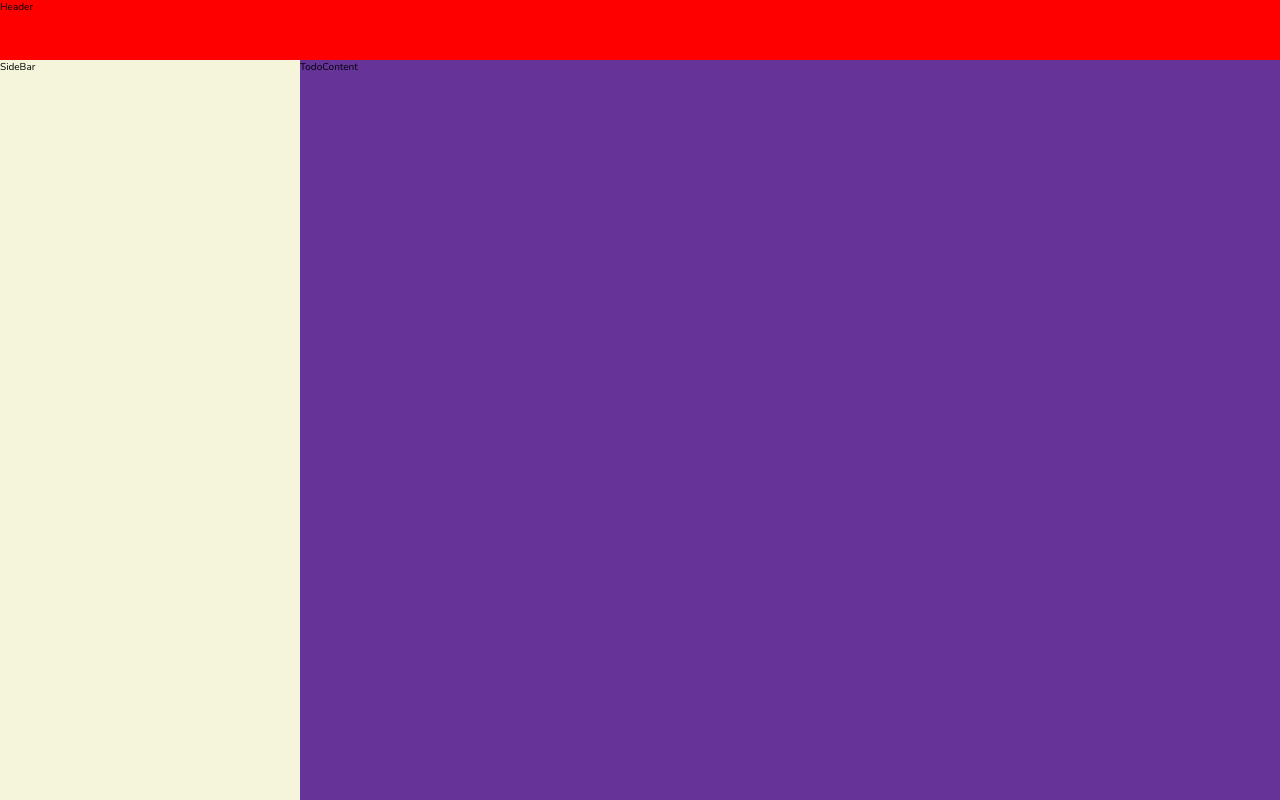
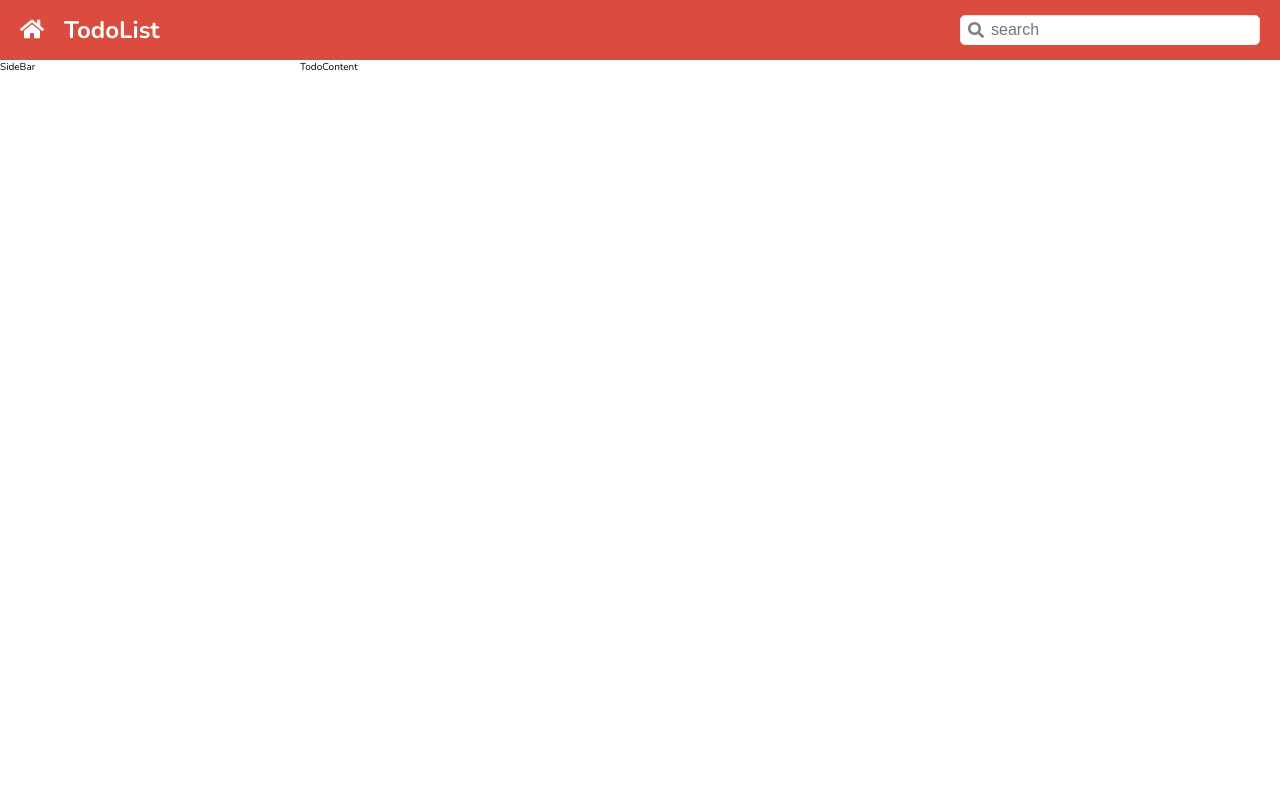
Before and after one commit to tha3atchai/cc15-todolist, a React (Create React App) app: page / in a window 1280 px wide. Built offline with nearby package versions, Linux system fonts and the light colour scheme.

Commit message:
finish: searchBar

```diff
--- a/package.json
+++ b/package.json
@@ -5,6 +5,7 @@
   "dependencies": {
     "react": "^18.2.0",
     "react-dom": "^18.2.0",
+    "react-icons": "^4.10.1",
     "react-scripts": "5.0.1",
     "sass": "^1.66.1"
   },
--- a/src/App.js
+++ b/src/App.js
@@ -1,9 +1,13 @@
+import "./Header.scss";
 import "./App.scss";
+import Header from "./Header";
 
 function App() {
   return (
     <div className='todo'>
-      <div className="todo__header">Header</div>
+      <div className="todo__header">
+        <Header />
+      </div>
       <div className="todo__sidebar">SideBar</div>
       <div className="todo__content">TodoContent</div>
     </div>
--- a/src/App.scss
+++ b/src/App.scss
@@ -1,5 +1,4 @@
-$header-height: 60px;
-$sidebar-width: 300px;
+@import "./index.scss";
 
 .todo {
     display: grid;
@@ -10,7 +9,6 @@
         // grid-row-end: 2;
         // grid-column-start: 1;
         // grid-column-end: -1;
-        background-color: red;
         grid-row: 1/2;
         grid-column: 1/-1;
     }
@@ -20,7 +18,6 @@
         // grid-row-end: -1;
         // grid-column-start: 1;
         // grid-column-end: 2;
-        background-color: beige;
         grid-row: 2/-1;
         grid-column: 1/ span 1;
     }
@@ -30,7 +27,6 @@
         // grid-row-end: -1;
         // grid-column-start: 2;
         // grid-column-end: -1;
-        background-color: rebeccapurple;
         grid-row: 2/-1;
         grid-column: 2/-1;
     }
--- /dev/null
+++ b/src/Header.jsx
@@ -0,0 +1,32 @@
+import {
+    FaHome,
+    FaSearch,
+} from "react-icons/fa";
+
+const Header = () => {
+    return (
+        <>
+            <header className="header">
+            <div className="header__logo">
+                <FaHome />
+            </div>
+            <div className="header__text">
+                <h1>TodoList</h1>
+            </div>
+            <div className="header__search">
+                <div className="search">
+                    <span className="search__icon">
+                        <FaSearch />
+                    </span>
+                    <input
+                    type="text"
+                    className="search__input"
+                    placeholder="search" />
+                </div>
+            </div>
+            </header>
+        </>
+    );
+};
+
+export default Header;
--- /dev/null
+++ b/src/Header.scss
@@ -0,0 +1,54 @@
+@import "./index.scss";
+
+.header {
+    display: flex;
+    align-items: center;
+    gap: 20px;
+    background-color: $primary;
+    height: $header-height;
+    padding: 5px 20px;
+    &__logo {
+        display: flex;
+        font-size: 2.4rem;
+        color: $white;
+        padding-bottom: 2px;
+        cursor: pointer;
+    }
+    &__text {
+        flex: 1;
+        color: $white;
+
+        & > h1 {
+            font-size: 2.4rem;
+        }
+    }
+    &__search {
+        min-width: 300px;
+    }
+
+}
+
+.search {
+    position: relative;
+
+    &__icon {
+        position: absolute;
+        left: 16px;
+        top: 50%;
+        transform: translate(-50%, -50%);
+        font-size: 1.6rem;
+        font-weight: 200;
+        color: gray;
+        display: flex;
+    }
+
+    & > input {
+        width: 100%;
+        padding: 5px;
+        padding-left: 30px;
+        border-radius: 5px;
+        border: 1px solid $grey-light;
+        font-size: 1.6rem;
+        outline: none;
+    }
+}
--- a/src/index.scss
+++ b/src/index.scss
@@ -1,5 +1,7 @@
 @import url('https://fonts.googleapis.com/css2?family=Nunito:wght@200;300;400;500;600;700;800;900&family=Source+Sans+Pro:wght@400;600;700&display=swap');
 
+$header-height: 60px;
+$sidebar-width: 300px;
 $primary: #db4c3f;
 $grey-light: #eaeaea;
 $grey-dark: #808080;
```
Also changed, not shown: 2 other files (tests, documents, lock files or other folders).
